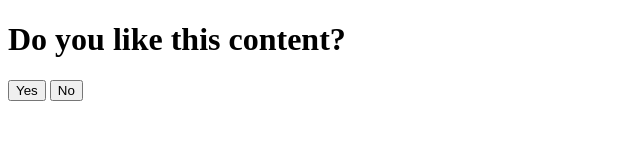
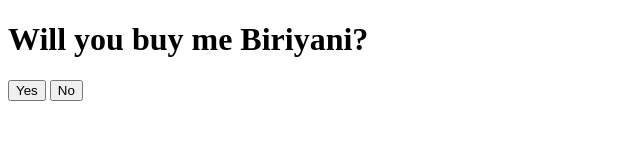
Before and after one commit to amsoorya/soorya, a plain HTML site: page index.html in a window 1280 px wide. Shown: the whole page, without its empty margins (0-640 px from the left). Drawn offline with Linux system fonts and the light colour scheme.

Commit message:
Update index.html

```diff
--- a/index.html
+++ b/index.html
@@ -11,7 +11,7 @@
   </style>
 </head>
 <body>
-  <h1 id="response">Do you like this content?</h1>
+  <h1 id="response">Will you buy me Biriyani?</h1>
   <button onclick="vote('yes')">Yes</button>
   <button onclick="vote('no')">No</button>
   <script src="script.js"></script>
```
